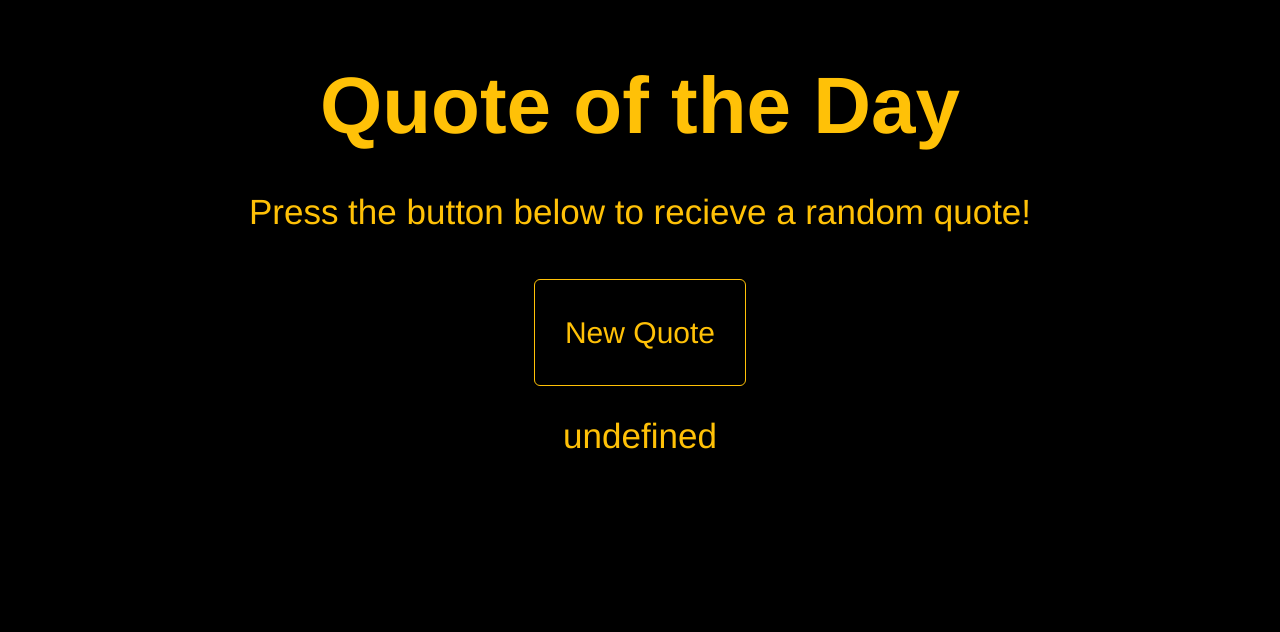
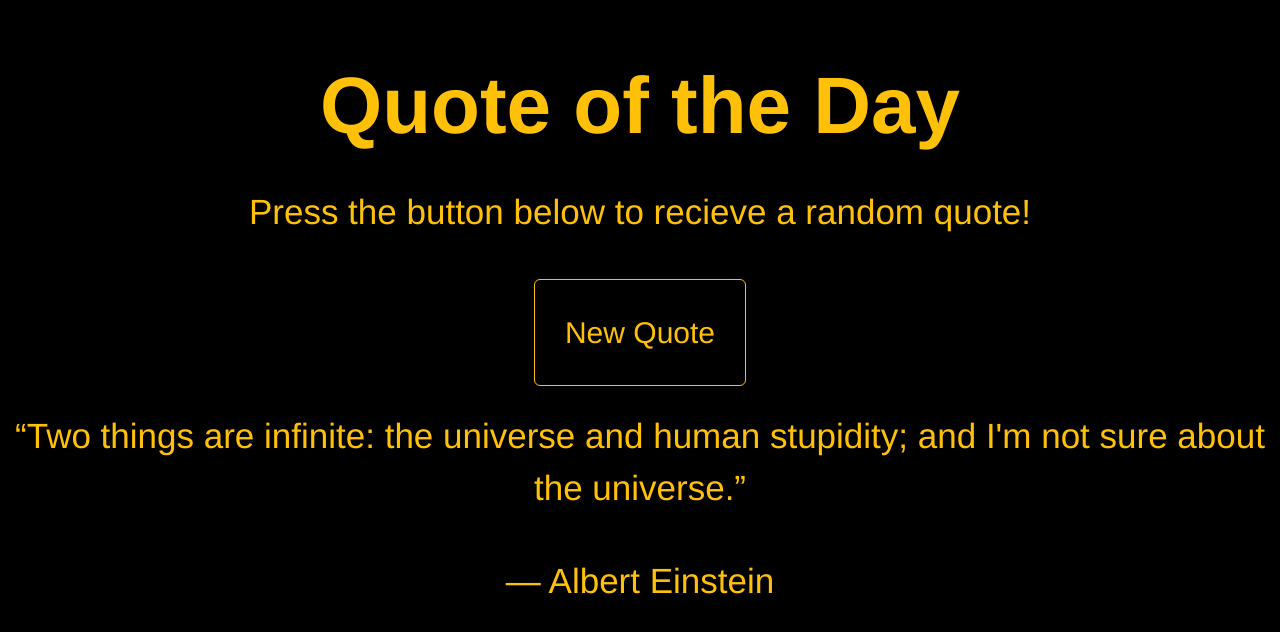
Before and after one commit to rrayan10/Random-Quote-Generator, a plain HTML site: page index.html in a window 1280 px wide. Both pictures are taken after a click on the button "New Quote". Drawn offline with Linux system fonts and the light colour scheme.

Commit message:
final edit

```diff
--- a/css/style.css
+++ b/css/style.css
@@ -30,7 +30,7 @@ body {
 
 .quote-app .press,
 .quote-app .quote,
-.quote-app .quote-author {
+.quote-app .author {
     font-size: 35px;
     font-weight: 400;
 }
--- a/index.html
+++ b/index.html
@@ -14,9 +14,9 @@
     <div class="quote-app d-flex justify-content-center align-items-center flex-column mt-5 text-center">
         <h1>Quote of the Day</h1>
         <p class="press mt-4">Press the button below to recieve a random quote!</p>
-        <button type="button" class="btn btn-outline-warning mt-4" id="btn" onclick="showQuote()">New Quote</button>
+        <button type="button" class="btn btn-outline-warning mt-4" id="btn" onclick="generateQuote()">New Quote</button>
         <p class="quote mt-4" id="quote"></p>
-        <p class="quote-author mt-4" id="quote-author"></p>
+        <p class="author mt-4" id="author"></p>
     </div>
 
 
--- a/js/index.js
+++ b/js/index.js
@@ -59,27 +59,18 @@ let quotesArray = [
         quote: "“Life is what happens to us while we are making other plans.”",
         author: "― Allen Saunders"
     },
-]
+];
 
+let currentRandom, oldRandom, generatedQuote;
 
-let randomNumber;
-let currentNumber;
+function generateQuote() {
+    do {
+        currentRandom = Math.floor(Math.random() * quotesArray.length)
+    } while (currentRandom === oldRandom);
 
+    generatedQuote = quotesArray[currentRandom];
+    oldRandom = currentRandom;
 
-function showQuote() {
-    randomNumber = Math.floor(Math.random() * (6 - 0 + 1));
-
-    if (currentNumber == randomNumber) {
-        if (randomNumber >= 0 && randomNumber < 6) {
-            randomNumber = randomNumber + 1;
-        }
-        else if (randomNumber > 0 && randomNumber <= 6) {
-            randomNumber = randomNumber - 1;
-        }
-    }
-
-    document.getElementById('quote').innerHTML = quote[randomNumber];
-    document.getElementById('quote-author').innerHTML = quoteAuthor[randomNumber];
-
-    currentNumber = randomNumber;
+    document.getElementById('quote').innerHTML = generatedQuote.quote;
+    document.getElementById('author').innerHTML = generatedQuote.author;
 };
```
